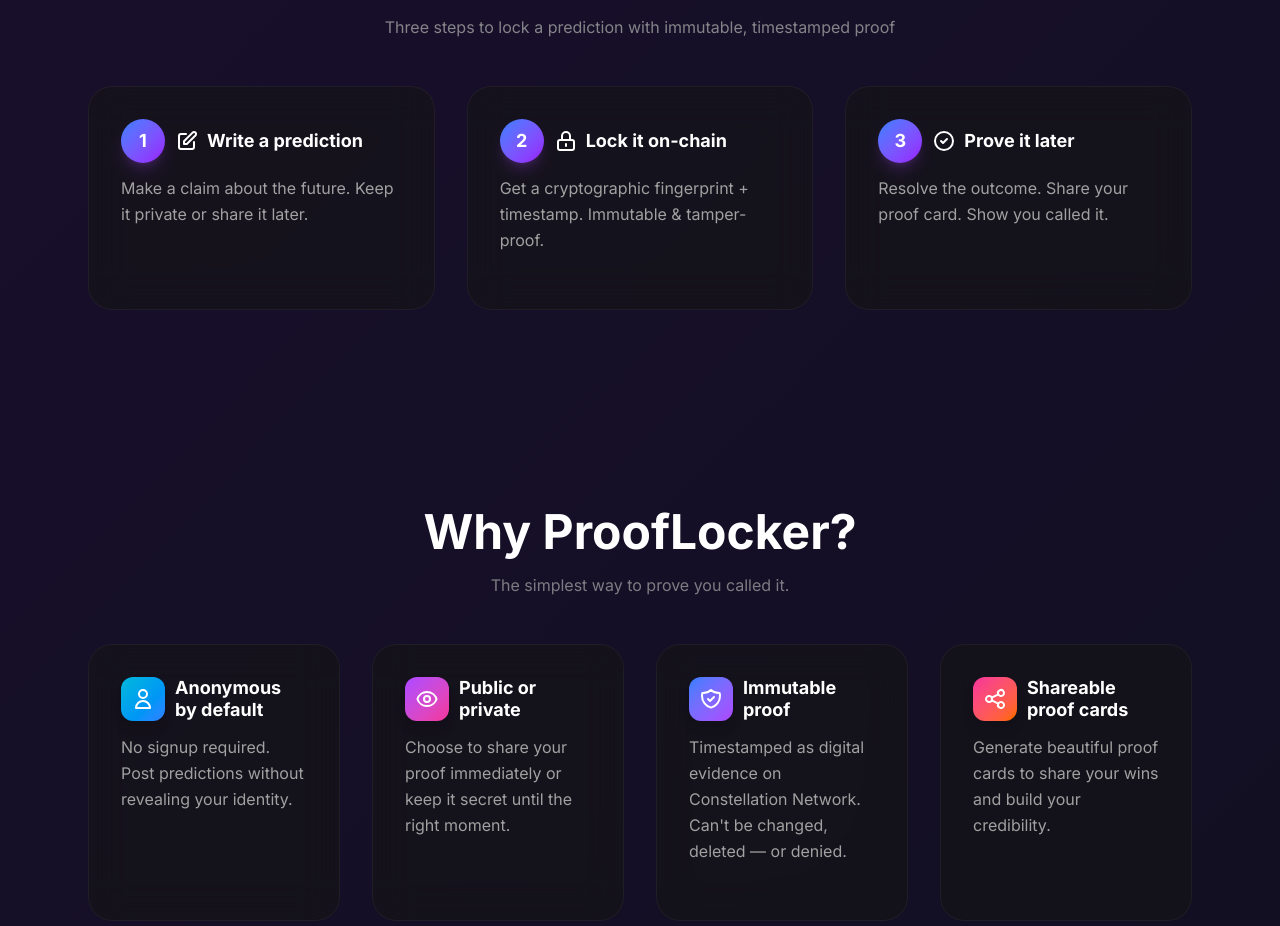
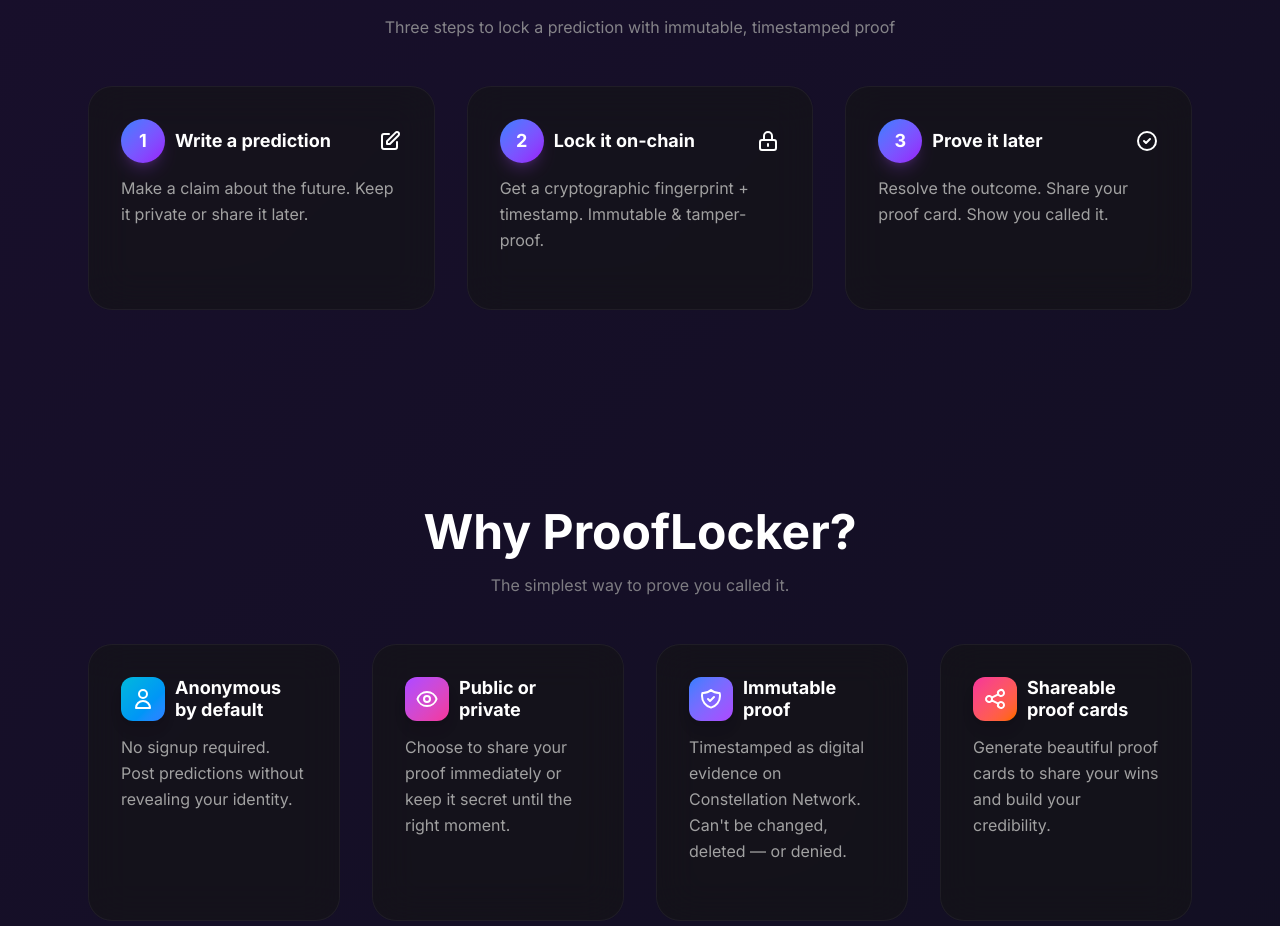
Before and after one commit to Boomchakalala/prooflocker, a Next.js app: page / in a window 1280 px wide. Shown: the part 1401-2327 px from the top of the page. Built offline with nearby package versions, Linux system fonts and the light colour scheme; no server answers.

Commit message:
Sandbox autosave

```diff
--- a/src/components/HowItWorks.tsx
+++ b/src/components/HowItWorks.tsx
@@ -62,9 +62,9 @@ export default function HowItWorks() {
                 <div className="inline-flex items-center justify-center w-9 h-9 sm:w-11 sm:h-11 rounded-full bg-gradient-to-br from-blue-500 to-purple-600 text-white font-bold text-base sm:text-lg group-hover:scale-110 transition-transform shadow-lg shadow-purple-500/20 flex-shrink-0">
                   {step.number}
                 </div>
-                <h3 className="text-base sm:text-lg font-bold text-white flex items-center gap-1.5 sm:gap-2 leading-tight">
-                  {step.icon}
+                <h3 className="text-base sm:text-lg font-bold text-white flex items-center gap-1.5 sm:gap-2 leading-tight flex-1">
                   {step.title}
+                  <span className="ml-auto">{step.icon}</span>
                 </h3>
               </div>
 
```
